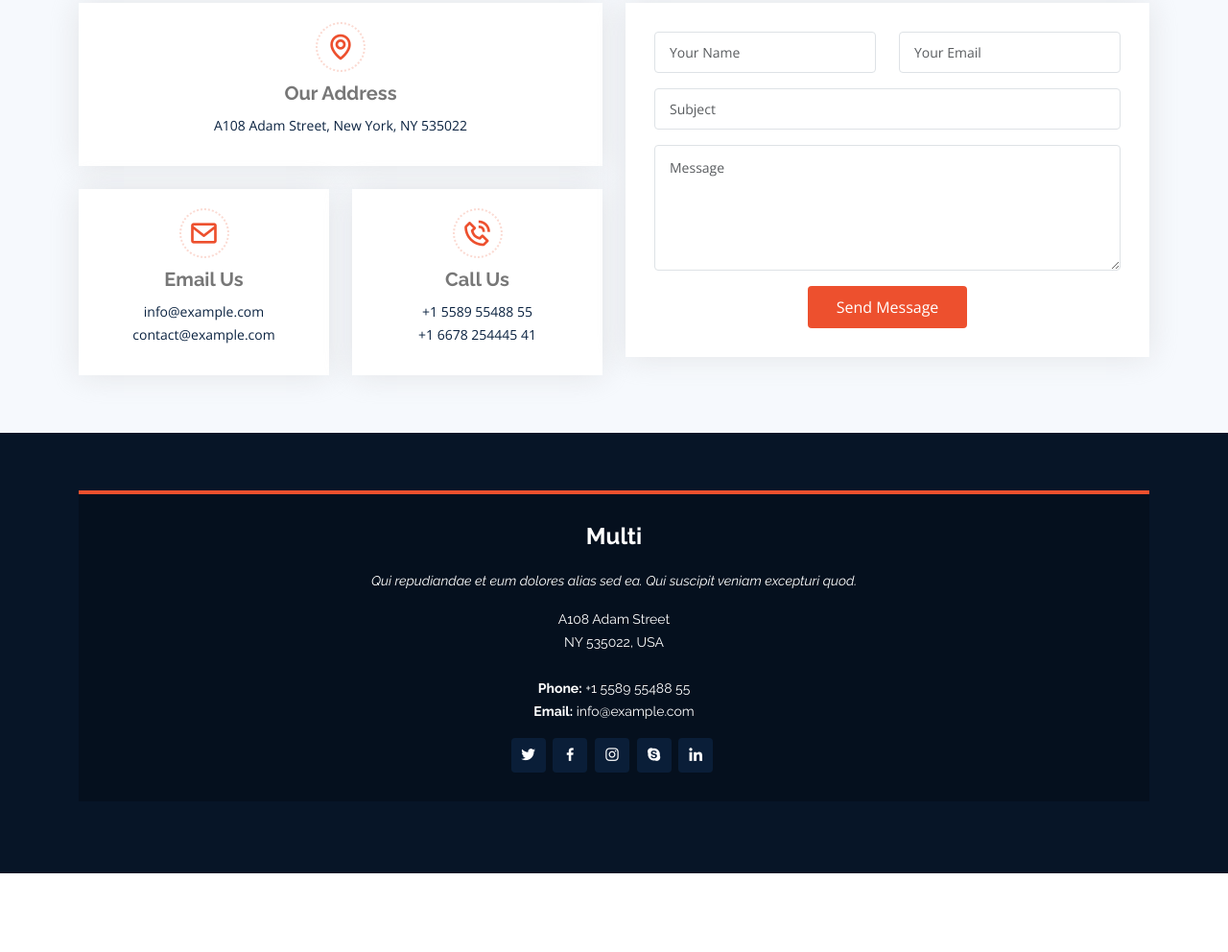
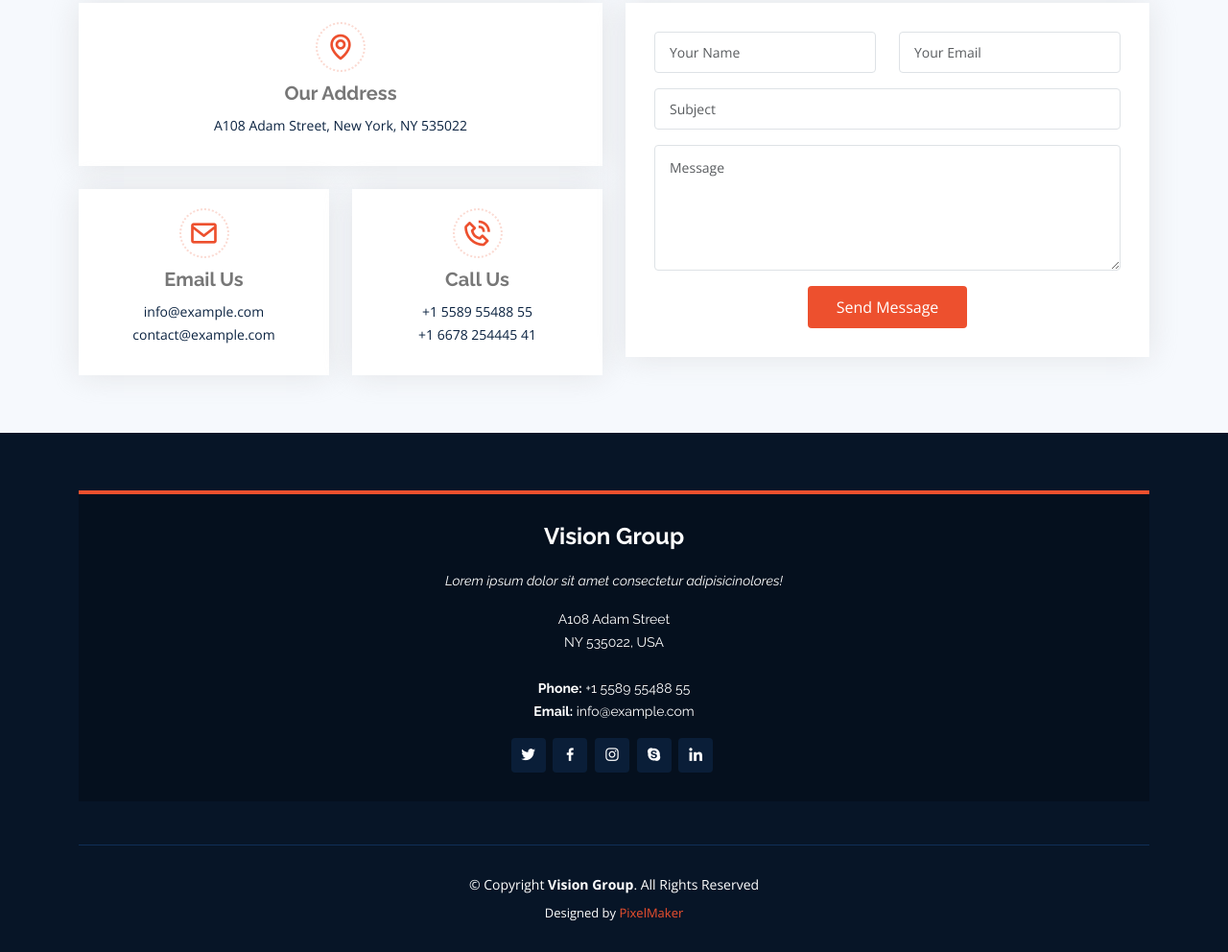
Before and after one commit to Gonza083/VisionGroup, a plain HTML site: page index.html in a window 1280 px wide. Shown: the part 6733-7725 px from the top of the page at 96% size. Before the commit the page ends 7643 px from the top, so only its background shows below. Drawn offline with nearby package versions, Linux system fonts and the light colour scheme.

Commit message:
footer y header

```diff
--- a/index.html
+++ b/index.html
@@ -5,7 +5,7 @@
   <meta charset="utf-8">
   <meta content="width=device-width, initial-scale=1.0" name="viewport">
 
-  <title>Multi Bootstrap Template - Index</title>
+  <title>Vision Group</title>
   <meta content="" name="description">
   <meta content="" name="keywords">
 
@@ -698,8 +698,8 @@
 
         <div class="col-lg-12"> <!-- Cambiar de col-lg-4 col-md-6 a col-lg-12 para expandir -->
           <div class="footer-info text-center"> <!-- Añadir text-center para centrar el texto -->
-            <h3>Multi</h3>
-            <p class="pb-3"><em>Qui repudiandae et eum dolores alias sed ea. Qui suscipit veniam excepturi quod.</em></p>
+            <h3>Vision Group</h3>
+            <p class="pb-3"><em>Lorem ipsum dolor sit amet consectetur adipisicinolores!</em></p>
             <p>
               A108 Adam Street <br>
               NY 535022, USA<br><br>
@@ -717,6 +717,15 @@
         </div>
 
       </div>
+    </div>
+  </div>
+
+  <div class="container">
+    <div class="copyright">
+      &copy; Copyright <strong><span>Vision Group</span></strong>. All Rights Reserved
+    </div>
+    <div class="credits">
+      Designed by <a href="https://pixelmaker.com.ar/">PixelMaker</a>
     </div>
   </div>
 </footer><!-- End Footer -->
```
